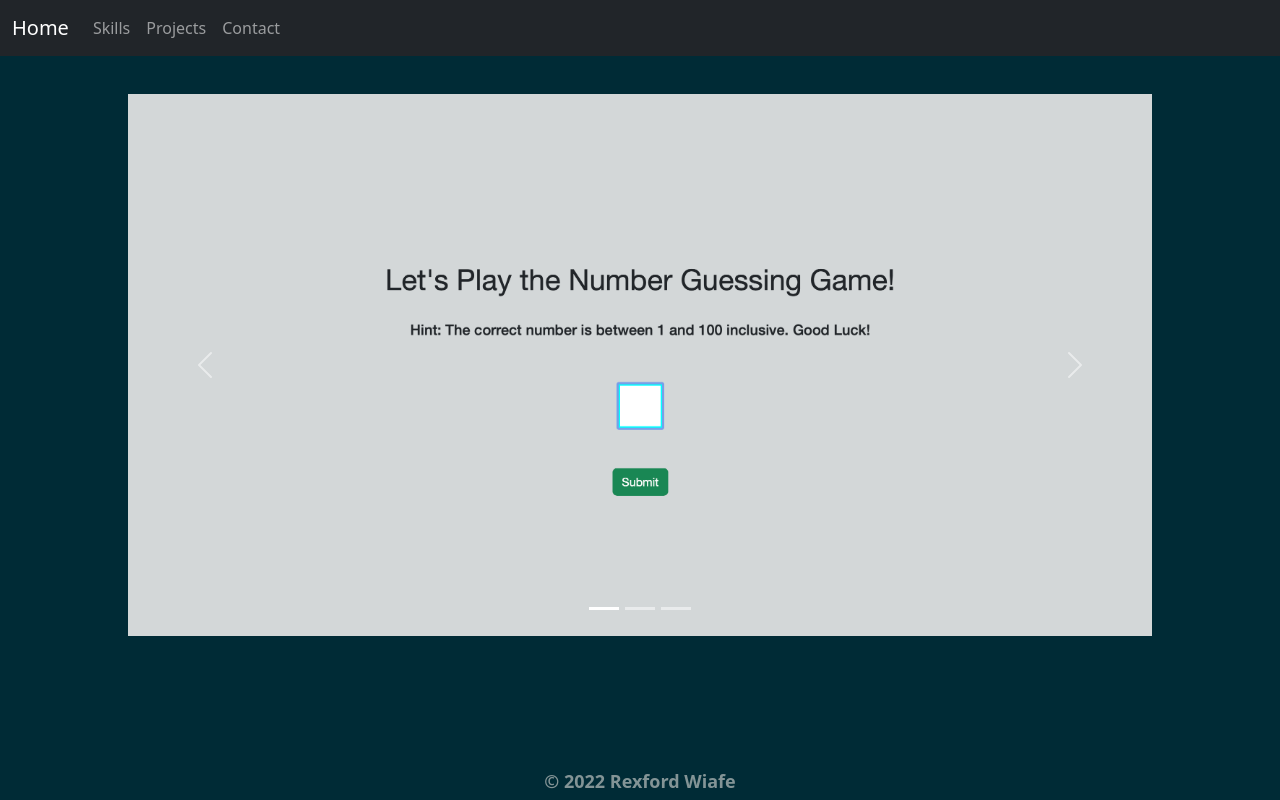
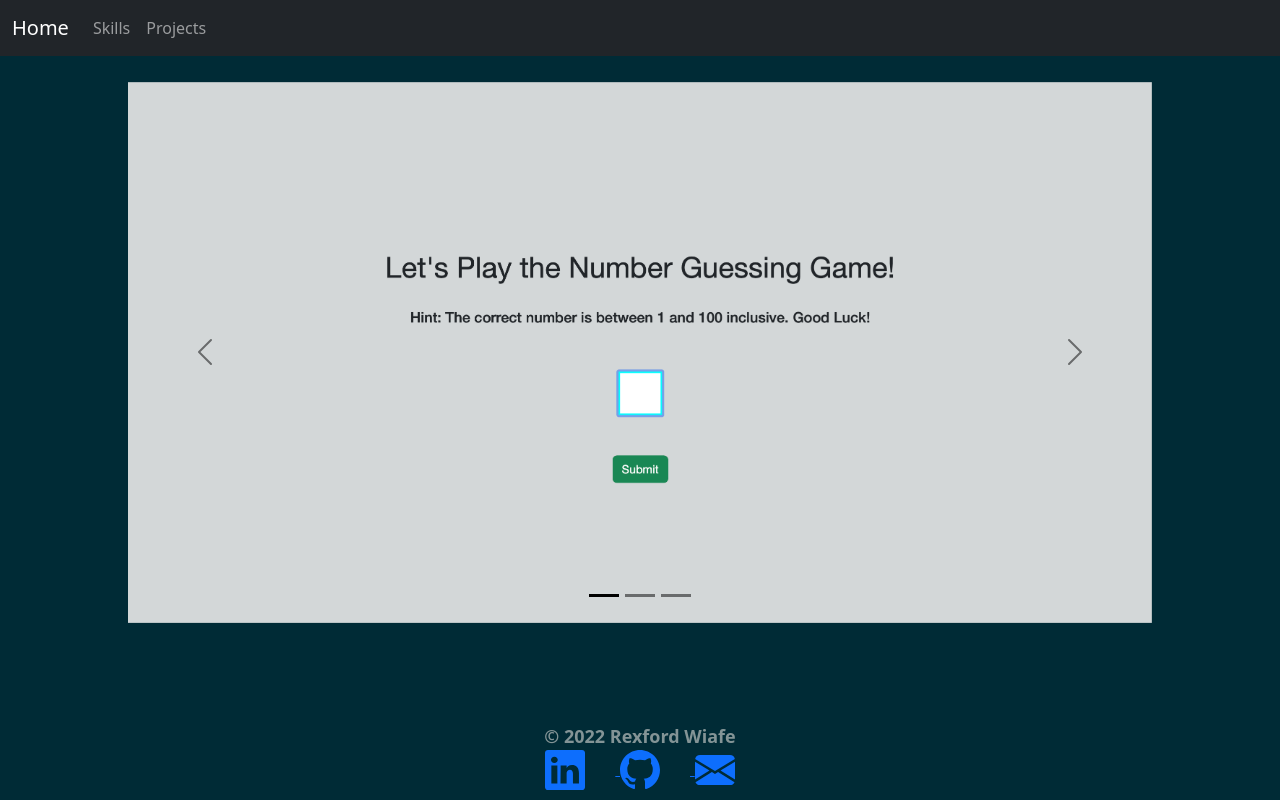
Before and after one commit to rw82622/portfolio-website, a Django app: page /projects in a window 1280 px wide. Run offline with Django 4.2, Linux system fonts and the light colour scheme.

Commit message:
remove contact page and add contact links in the footer

```diff
--- a/portfolio_app/templates/portfolio_app/layout.html
+++ b/portfolio_app/templates/portfolio_app/layout.html
@@ -14,6 +14,7 @@
       crossorigin="anonymous"
     />
     <link rel="stylesheet" type="text/css" href="../static/css/main.css">
+    <link rel="stylesheet" href="https://cdn.jsdelivr.net/npm/bootstrap-icons@1.8.3/font/bootstrap-icons.css">
     {% block script %}
     <script src="../static/js/main.js" async defer></script>
     {% endblock %}
@@ -34,16 +35,30 @@
                 <li class="nav-item">
                     <a class="nav-link" aria-current="page" href="/projects">Projects</a>
                 </li>
-                <li class="nav-item">
-                    <a class="nav-link" aria-current="page" href="/contact">Contact</a>
-                </li>
             </ul>
         </div>
     </nav>
     {% block div %}{% endblock %}
     {% block footer %}
     <footer>
-        <strong>&copy 2022 Rexford Wiafe</strong>
+        <strong >&copy 2022 Rexford Wiafe</strong>
+        <div class="">
+            <a href="https://www.linkedin.com/in/rexford-wiafe/" target="_blank">
+                <svg xmlns="http://www.w3.org/2000/svg" fill="currentColor" class="bi bi-linkedin myContact1" viewBox="0 0 16 16">
+                    <path d="M0 1.146C0 .513.526 0 1.175 0h13.65C15.474 0 16 .513 16 1.146v13.708c0 .633-.526 1.146-1.175 1.146H1.175C.526 16 0 15.487 0 14.854V1.146zm4.943 12.248V6.169H2.542v7.225h2.401zm-1.2-8.212c.837 0 1.358-.554 1.358-1.248-.015-.709-.52-1.248-1.342-1.248-.822 0-1.359.54-1.359 1.248 0 .694.521 1.248 1.327 1.248h.016zm4.908 8.212V9.359c0-.216.016-.432.08-.586.173-.431.568-.878 1.232-.878.869 0 1.216.662 1.216 1.634v3.865h2.401V9.25c0-2.22-1.184-3.252-2.764-3.252-1.274 0-1.845.7-2.165 1.193v.025h-.016a5.54 5.54 0 0 1 .016-.025V6.169h-2.4c.03.678 0 7.225 0 7.225h2.4z"/>
+                  </svg>
+            </a>
+            <a href="https://github.com/rw82622" target="_blank">
+                <svg xmlns="http://www.w3.org/2000/svg" fill="currentColor" class="bi bi-github myContact1" viewBox="0 0 16 16">
+                    <path d="M8 0C3.58 0 0 3.58 0 8c0 3.54 2.29 6.53 5.47 7.59.4.07.55-.17.55-.38 0-.19-.01-.82-.01-1.49-2.01.37-2.53-.49-2.69-.94-.09-.23-.48-.94-.82-1.13-.28-.15-.68-.52-.01-.53.63-.01 1.08.58 1.23.82.72 1.21 1.87.87 2.33.66.07-.52.28-.87.51-1.07-1.78-.2-3.64-.89-3.64-3.95 0-.87.31-1.59.82-2.15-.08-.2-.36-1.02.08-2.12 0 0 .67-.21 2.2.82.64-.18 1.32-.27 2-.27.68 0 1.36.09 2 .27 1.53-1.04 2.2-.82 2.2-.82.44 1.1.16 1.92.08 2.12.51.56.82 1.27.82 2.15 0 3.07-1.87 3.75-3.65 3.95.29.25.54.73.54 1.48 0 1.07-.01 1.93-.01 2.2 0 .21.15.46.55.38A8.012 8.012 0 0 0 16 8c0-4.42-3.58-8-8-8z"/>
+                  </svg>
+            </a>
+            <a href="mailto:rw86001@gmail.com?subject=Hi Rex!" target="_blank">
+                <svg xmlns="http://www.w3.org/2000/svg" fill="currentColor" class="bi bi-envelope-fill myContact2" viewBox="0 0 16 16">
+                    <path d="M.05 3.555A2 2 0 0 1 2 2h12a2 2 0 0 1 1.95 1.555L8 8.414.05 3.555ZM0 4.697v7.104l5.803-3.558L0 4.697ZM6.761 8.83l-6.57 4.027A2 2 0 0 0 2 14h12a2 2 0 0 0 1.808-1.144l-6.57-4.027L8 9.586l-1.239-.757Zm3.436-.586L16 11.801V4.697l-5.803 3.546Z"/>
+                  </svg>
+            </a>
+        </div>
     </footer>
     {% endblock %}
 
--- a/portfolio_app/templates/portfolio_app/projects.html
+++ b/portfolio_app/templates/portfolio_app/projects.html
@@ -1,7 +1,7 @@
 {% extends 'portfolio_app/layout.html' %}
 {% block div %}
 <div class="projects">
-<div id="myCarousel" class="carousel slide" data-bs-ride="true">
+<div id="myCarousel" class="carousel carousel-dark slide" data-bs-ride="true">
     <div class="carousel-indicators">
       <button type="button" data-bs-target="#myCarousel" data-bs-slide-to="0" class="active" aria-current="true" aria-label="Slide 1"></button>
       <button type="button" data-bs-target="#myCarousel" data-bs-slide-to="1" aria-label="Slide 2"></button>
@@ -30,7 +30,24 @@
 </div>
 {% endblock %}
 {% block footer %}
-    <footer class="fixed-bottom">
-        <strong>&copy 2022 Rexford Wiafe</strong>
-    </footer>
+<footer class="fixed-bottom">
+  <strong >&copy 2022 Rexford Wiafe</strong>
+  <div class="">
+      <a href="https://www.linkedin.com/in/rexford-wiafe/" target="_blank">
+          <svg xmlns="http://www.w3.org/2000/svg" fill="currentColor" class="bi bi-linkedin myContact1" viewBox="0 0 16 16">
+              <path d="M0 1.146C0 .513.526 0 1.175 0h13.65C15.474 0 16 .513 16 1.146v13.708c0 .633-.526 1.146-1.175 1.146H1.175C.526 16 0 15.487 0 14.854V1.146zm4.943 12.248V6.169H2.542v7.225h2.401zm-1.2-8.212c.837 0 1.358-.554 1.358-1.248-.015-.709-.52-1.248-1.342-1.248-.822 0-1.359.54-1.359 1.248 0 .694.521 1.248 1.327 1.248h.016zm4.908 8.212V9.359c0-.216.016-.432.08-.586.173-.431.568-.878 1.232-.878.869 0 1.216.662 1.216 1.634v3.865h2.401V9.25c0-2.22-1.184-3.252-2.764-3.252-1.274 0-1.845.7-2.165 1.193v.025h-.016a5.54 5.54 0 0 1 .016-.025V6.169h-2.4c.03.678 0 7.225 0 7.225h2.4z"/>
+            </svg>
+      </a>
+      <a href="https://github.com/rw82622" target="_blank">
+          <svg xmlns="http://www.w3.org/2000/svg" fill="currentColor" class="bi bi-github myContact1" viewBox="0 0 16 16">
+              <path d="M8 0C3.58 0 0 3.58 0 8c0 3.54 2.29 6.53 5.47 7.59.4.07.55-.17.55-.38 0-.19-.01-.82-.01-1.49-2.01.37-2.53-.49-2.69-.94-.09-.23-.48-.94-.82-1.13-.28-.15-.68-.52-.01-.53.63-.01 1.08.58 1.23.82.72 1.21 1.87.87 2.33.66.07-.52.28-.87.51-1.07-1.78-.2-3.64-.89-3.64-3.95 0-.87.31-1.59.82-2.15-.08-.2-.36-1.02.08-2.12 0 0 .67-.21 2.2.82.64-.18 1.32-.27 2-.27.68 0 1.36.09 2 .27 1.53-1.04 2.2-.82 2.2-.82.44 1.1.16 1.92.08 2.12.51.56.82 1.27.82 2.15 0 3.07-1.87 3.75-3.65 3.95.29.25.54.73.54 1.48 0 1.07-.01 1.93-.01 2.2 0 .21.15.46.55.38A8.012 8.012 0 0 0 16 8c0-4.42-3.58-8-8-8z"/>
+            </svg>
+      </a>
+      <a href="mailto:rw86001@gmail.com?subject=Hi Rex!" target="_blank">
+          <svg xmlns="http://www.w3.org/2000/svg" fill="currentColor" class="bi bi-envelope-fill myContact2" viewBox="0 0 16 16">
+              <path d="M.05 3.555A2 2 0 0 1 2 2h12a2 2 0 0 1 1.95 1.555L8 8.414.05 3.555ZM0 4.697v7.104l5.803-3.558L0 4.697ZM6.761 8.83l-6.57 4.027A2 2 0 0 0 2 14h12a2 2 0 0 0 1.808-1.144l-6.57-4.027L8 9.586l-1.239-.757Zm3.436-.586L16 11.801V4.697l-5.803 3.546Z"/>
+            </svg>
+      </a>
+  </div>
+</footer>
 {% endblock %}
--- a/portfolio_app/urls.py
+++ b/portfolio_app/urls.py
@@ -5,7 +5,6 @@ urlpatterns = [
     path('', views.index, name='home'),
     path('projects', views.projects, name='projects'),
     path('skills', views.skills, name='skills'),
-    path('contact', views.contact, name='contact'),
     path('numberGuessingGame', views.number_guessing_game, name='numberGuessingGame'),
     path('eCommerce', views.e_commerce, name='eCommerce'),
     path('search/', views.search, name='search'),
--- a/portfolio_app/views.py
+++ b/portfolio_app/views.py
@@ -14,9 +14,6 @@ def projects(request):
 
 def skills(request):
     return render(request, 'portfolio_app/skills.html')
-
-def contact(request):
-        return render(request, 'portfolio_app/contact.html')
 
 def number_guessing_game(request):
     return render(request, 'portfolio_app/numberGuess.html')
--- a/static/css/main.css
+++ b/static/css/main.css
@@ -19,12 +19,12 @@ nav {
 }
 .skills {
     align-self: center;
-    margin: 5% 10%
+    margin: 4% 10%
 
 }
 .projects {
     align-self: center;
-    margin: 3% 10%
+    margin: 2% 10%
 }
 .myImg {
     height: 100px;
@@ -38,18 +38,6 @@ nav {
 }
 .about {
     align-self: center;
-}
-.contact {
-    margin: 9% auto;
-    width: 40%
-}
-@media only screen and (max-width: 1000px) {
-    .contact{
-      width: 80%
-    }
-  }
-.contact button {
-    margin: 10% 45%;
 }
 .orange{
     color: rgb(181,137,0);
@@ -101,7 +89,17 @@ h1 {
 }
 footer {
     font-size: large;
-    padding-bottom: 5px;
+    padding-bottom: 10px;
+    padding-top: 10px;
     position:relative;
     text-align: center;
 }
+.myContact1 {
+    margin-right: 30px;
+    width: 40px;
+    height: 40px;
+}
+.myContact2 {
+    width: 40px;
+    height: 40px;
+}
```
Also changed, not shown: portfolio_app/templates/portfolio_app/contact.html (deleted, +0 -22 lines), static/images/eCommerce.png.
